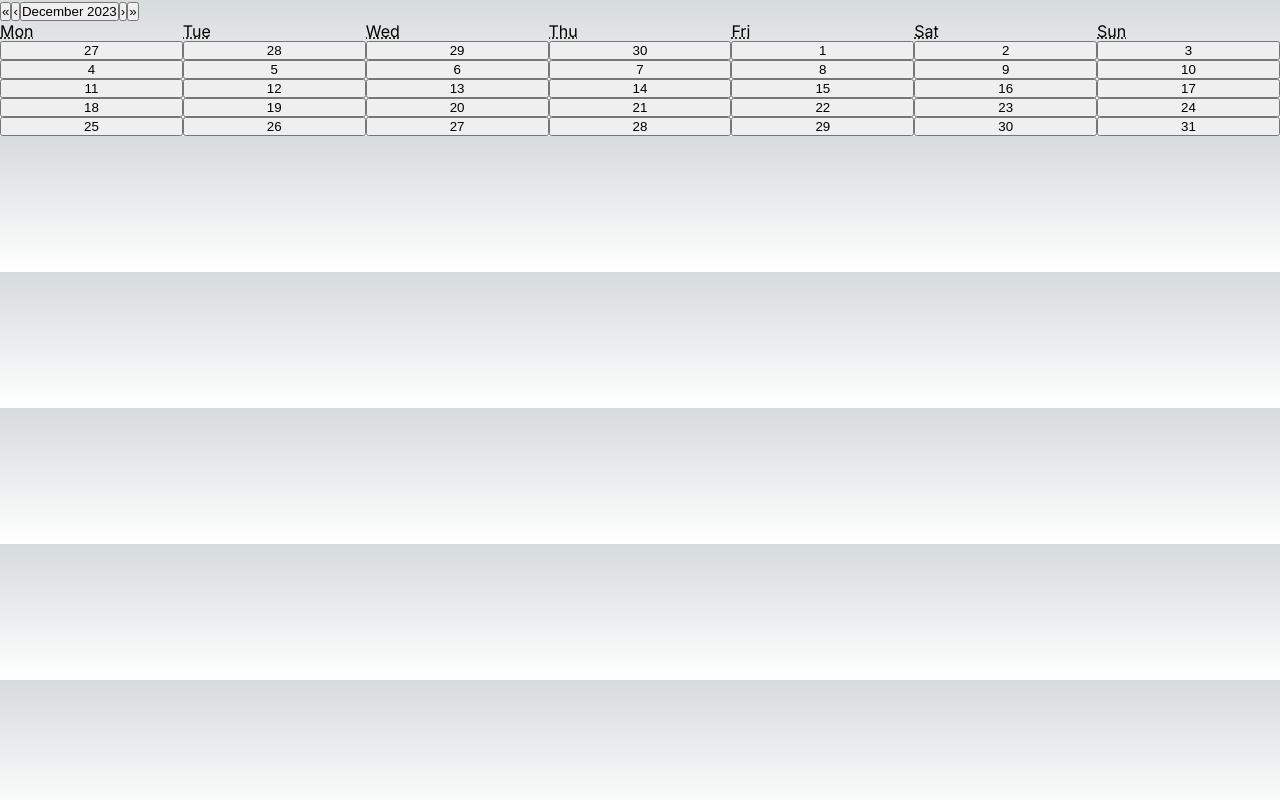
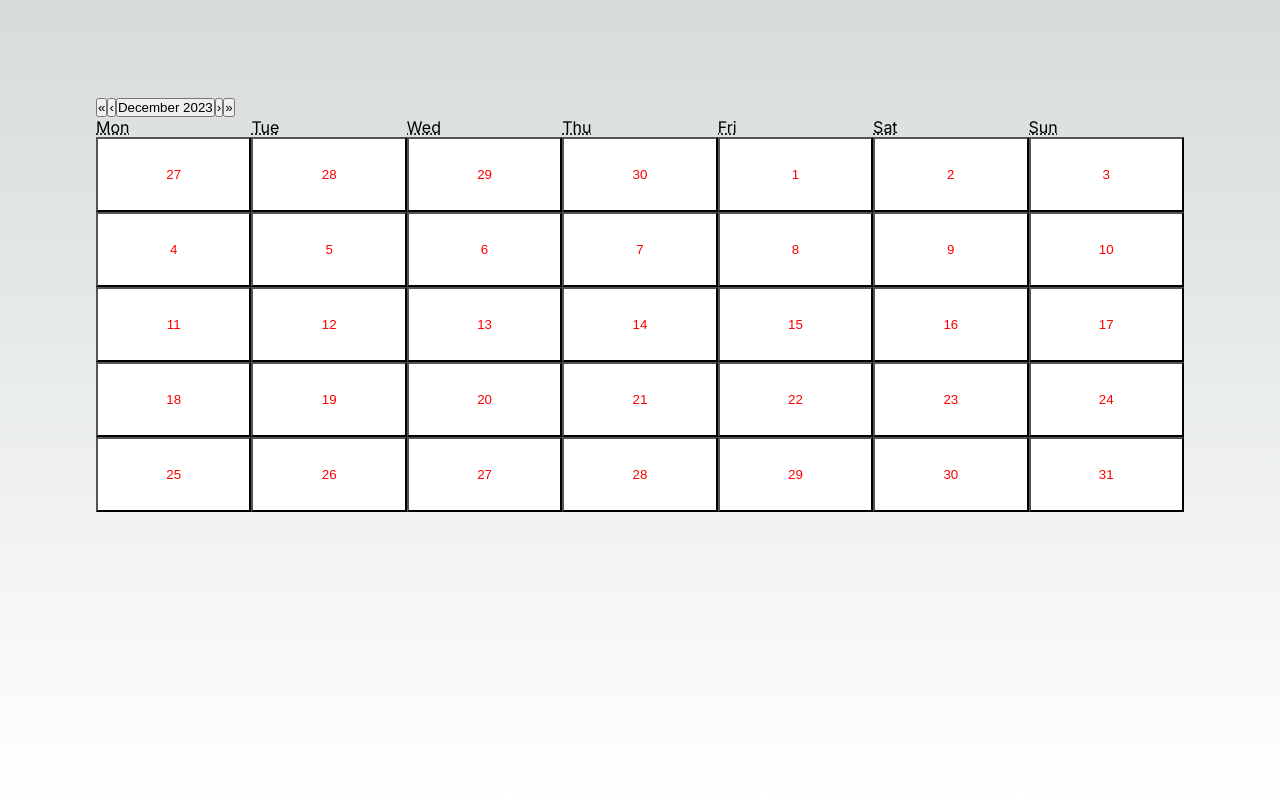
Before and after one commit to gursewaktut/weatherCalendar, a Next.js app in the folder frontend/: page /calendar in a window 1280 px wide. Built offline with nearby package versions, Linux system fonts and the light colour scheme.

Commit message:
fixed some calendar styling

```diff
--- a/frontend/src/app/calendar/Calendar.css
+++ b/frontend/src/app/calendar/calendar.module.css
@@ -8,8 +8,8 @@
 }
 
 .tileStyle {
-  height: 50px;
-  width: 50px;
+  width: 75px;
+  height: 75px;
   background-color: white;
   color: red;
 
--- a/frontend/src/app/calendar/page.js
+++ b/frontend/src/app/calendar/page.js
@@ -4,10 +4,13 @@ import Calendar from 'react-calendar';
 import React from 'react';
 import Link from 'next/link';
 import Image from 'next/image';
-import styles from './Calendar.css';
+import styles from './calendar.module.css';
 
 function CalendarComponent() {
   const [value, onChange] = useState(new Date());
+  const apiKey = "0322d829d5964399979214551242301";
+
+  const apiUrl = `http://api.weatherapi.com/v1/forecast.json?key=${apiKey}&q=vancouver&days=10&aqi=no&alerts=no`;
   return (
     <main className={styles.main}>
 
```
